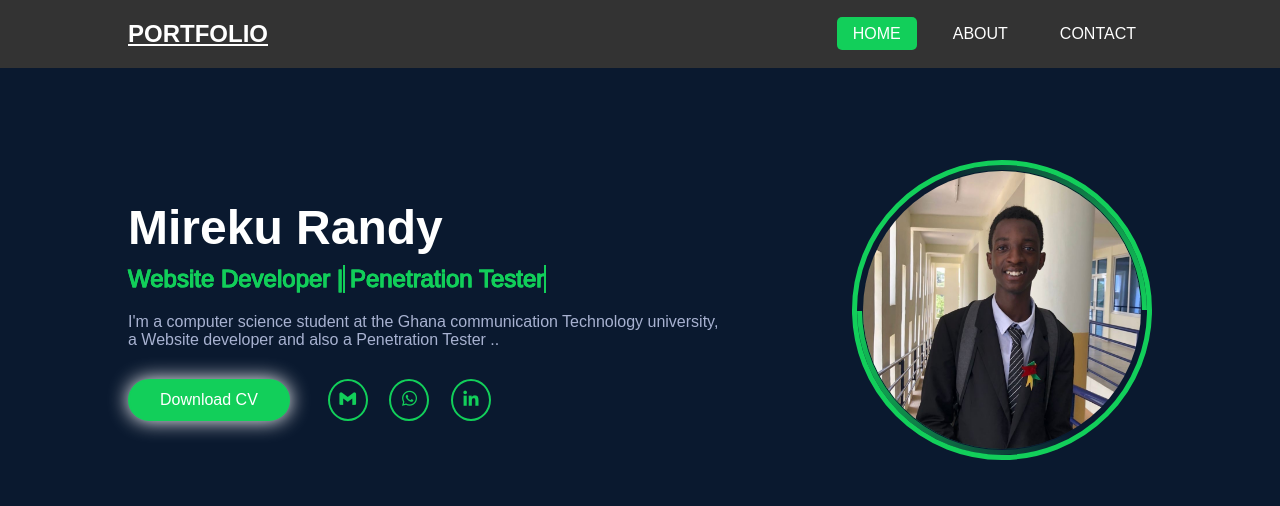
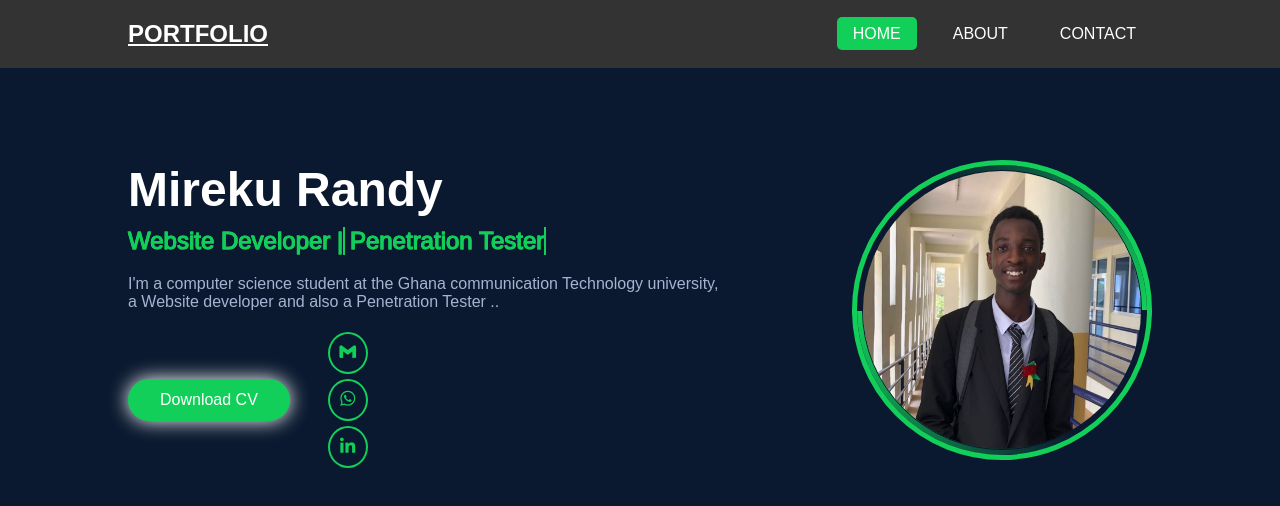
Before and after one commit to Randy8394/portfolio, a plain HTML site: page index.html in a window 1280 px wide. Drawn offline with nearby package versions, Linux system fonts and the light colour scheme.

Commit message:
Add files via upload

```diff
--- a/index.html
+++ b/index.html
@@ -36,9 +36,9 @@
             <div class="btn-sci">
                 <a href="https://drive.google.com/file/d/1E3k3CWpoXlJxJn828M7k7V6Co71vWqI_/view?usp=drivesdk" class="btn">Download CV</a>
                 <div class="sci">
-                    <a href="mailto:rhandymireku200@gmail.com"><i class='bx bxl-gmail'></i></a>
-                    <a href="https://wa.me//+233241217481"><i class='bx bxl-whatsapp'></i></a>
-                    <a href="https://www.linkedin.com/in/randy-mireku-187922337?utm_source=share&utm_campaign=share_via&utm_content=profile&utm_medium=android_app"><i class='bx bxl-linkedin'></i></a>
+                    <a href="mailto:rhandymireku200@gmail.com"><i class='bx bxl-gmail'></i></a> <br><br>
+                    <a href="https://wa.me//+233241217481"><i class='bx bxl-whatsapp'></i></a><br><br>
+                    <a href="https://www.linkedin.com/in/randy-mireku-187922337?utm_source=share&utm_campaign=share_via&utm_content=profile&utm_medium=android_app"><i class='bx bxl-linkedin'></i></a><br>
                 </div>
             </div>
         </div>
```
